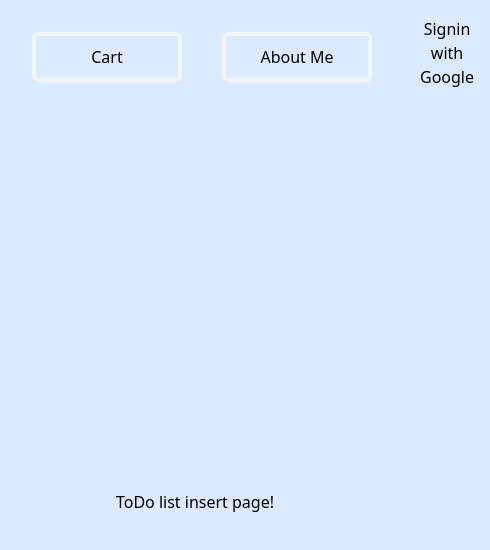
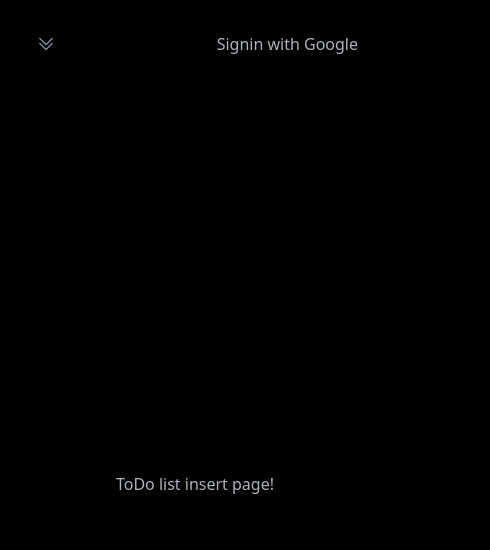
Before and after one commit to KyleMarco/nextjs-project, a Next.js app: page /todo/insert in a window 390 px wide. Shown: the top 550 px of the page, 490 px wide, since content can reach past the window. Built offline with nearby package versions, Linux system fonts and the light colour scheme; no server answers.

Commit message:
Added fixes to the UI navbar

```diff
--- a/package.json
+++ b/package.json
@@ -9,6 +9,7 @@
     "lint": "next lint"
   },
   "dependencies": {
+    "@headlessui/react": "^2.2.0",
     "@heroicons/react": "^2.2.0",
     "@reduxjs/toolkit": "^2.6.1",
     "@vercel/postgres": "^0.10.0",
--- a/src/app/(pages)/layout.tsx
+++ b/src/app/(pages)/layout.tsx
@@ -1,7 +1,8 @@
 // import NavLinks from "@/app/components/NavLinks";
 // import Link from "next/link";
 import { SignIn, SignOut } from "../components/login/auth-component";
-// import { ShoppingCartIcon, QueueListIcon, UserIcon } from '@heroicons/react/24/outline'
+import { Menu, MenuButton, MenuItem, MenuItems } from '@headlessui/react'
+import { ChevronDoubleDownIcon, HomeModernIcon } from '@heroicons/react/24/outline'
 import { auth } from "../../../auth";
 import Image from "next/image";
 import LinkButton from "../components/link-button";
@@ -13,32 +14,46 @@ export default async function Layout({ children }: { children: React.ReactNode }
 
   return (
     <div>
-      {/* <div className="grid gap-2 h-[100px] border-2 border-gray-400">
-        <div>
-          <svg xmlns="http://www.w3.org/2000/svg" fill="none" viewBox="0 0 24 24" strokeWidth={1.5} stroke="currentColor" className="size-6">
-            <path strokeLinecap="round" strokeLinejoin="round" d="M2.25 3h1.386c.51 0 .955.343 1.087.835l.383 1.437M7.5 14.25a3 3 0 0 0-3 3h15.75m-12.75-3h11.218c1.121-2.3 2.1-4.684 2.924-7.138a60.114 60.114 0 0 0-16.536-1.84M7.5 14.25 5.106 5.272M6 20.25a.75.75 0 1 1-1.5 0 .75.75 0 0 1 1.5 0Zm12.75 0a.75.75 0 1 1-1.5 0 .75.75 0 0 1 1.5 0Z" />
-          </svg>
+      <section className="flex sticky top-0">
+        <div className="hidden lg:flex items-center justify-center gap-2 p-6">
+          <HomeModernIcon className="h-8 w-8"/>
         </div>
-        <div>
-          <svg xmlns="http://www.w3.org/2000/svg" fill="none" viewBox="0 0 24 24" strokeWidth={1.5} stroke="currentColor" className="size-6">
-            <path strokeLinecap="round" strokeLinejoin="round" d="M2.25 3h1.386c.51 0 .955.343 1.087.835l.383 1.437M7.5 14.25a3 3 0 0 0-3 3h15.75m-12.75-3h11.218c1.121-2.3 2.1-4.684 2.924-7.138a60.114 60.114 0 0 0-16.536-1.84M7.5 14.25 5.106 5.272M6 20.25a.75.75 0 1 1-1.5 0 .75.75 0 0 1 1.5 0Zm12.75 0a.75.75 0 1 1-1.5 0 .75.75 0 0 1 1.5 0Z" />
-          </svg>
+        <div className="flex lg:hidden items-center justify-center gap-2 p-6 ">
+          <Menu as="div" className="relative inline-block items-center justify-center text-left">
+            <div>
+              <MenuButton className="inline-flex w-full justify-center gap-x-1.5 rounded-md px-3 py-2 text-sm font-semibold text-gray-900 ring-gray-300 ring-inset hover:bg-gray-50">
+                <ChevronDoubleDownIcon aria-hidden="true" className="-mr-1 size-5 text-gray-400" />
+              </MenuButton>
+            </div>
+
+            <MenuItems
+              transition
+              className="absolute z-10 mt-2 w-56 origin-top-right divide-y divide-gray-100 rounded-md ring-1 shadow-lg ring-gray/5 transition focus:outline-hidden data-closed:scale-95 data-closed:transform data-closed:opacity-0 data-enter:duration-100 data-enter:ease-out data-leave:duration-75 data-leave:ease-in"
+            >
+              <div className="py-1">
+                <MenuItem>
+                  <LinkButton label="Home" href="/home" />
+                </MenuItem>
+                <MenuItem>
+                  <LinkButton label="Cart" href="/cart" />
+                </MenuItem>
+                <MenuItem>
+                  <LinkButton label="About Me" href="/about" />
+                </MenuItem>
+              </div>
+            </MenuItems>
+          </Menu>
         </div>
-      </div> */}
-      <div className="flex sticky top-0">
-        <div className="flex grow gap-2 p-4">
+        <div className="hidden lg:flex grow items-center gap-2">
           <LinkButton label="Cart" href="/cart" />
-          {/* <ShoppingCartIcon className="size-6" /> */}
-          {/* <LinkButton label="ToDo list" href="/todo" /> */}
-          {/* <QueueListIcon className="size-6" /> */}
           <LinkButton label="About Me" href="/about" />
         </div>
-        <div className="flex items-center justify-center gap-4 p-4">
+        <div className="flex grow items-center justify-end gap-4 p-4">
           {session?.user ? (
             <div>
               {session?.user?.image &&
                 <div className="flex gap-4">
-                  {session.user.email}
+                  <span className="hidden lg:block">{session.user.email}</span>
                   <Image
                     className="rounded-full ring-2 ring-white"
                     width={25}
@@ -52,7 +67,7 @@ export default async function Layout({ children }: { children: React.ReactNode }
             </div>
           ) : <SignIn />}
         </div>
-      </div>
+      </section>
       <div>{children}</div>
     </div>
   );
--- a/src/app/components/link-button.tsx
+++ b/src/app/components/link-button.tsx
@@ -5,9 +5,11 @@ export default function LinkButton({ label, href }: { label: string, href: strin
     return (
         <Link href={href} className={
             classNames(
-              "flex items-center justify-center w-[150px] h-[50px] mb-2 text-center",
-              "border-4 border-gray-100 m-4 rounded-md",
-              "hover:bg-gray-100 hover:text-black"
+              "block",
+              "w-[150px] p-4",
+              "lg:text-center",
+              "rounded-md",
+              "hover:bg-[#d8dfe9cc] hover:text-black"
             )
           }> {label} </Link>
     )
--- a/src/app/components/login/auth-component.tsx
+++ b/src/app/components/login/auth-component.tsx
@@ -1,3 +1,4 @@
+import classNames from "classnames";
 import { signIn, signOut } from "../../../../auth";
 
 export const SignIn = () => {
@@ -8,7 +9,18 @@ export const SignIn = () => {
                 await signIn("google");
             }}
         >
-            <button type="submit">Signin with Google</button>
+            <button
+                type="submit"
+                className={
+                    classNames(
+                      "p-4",
+                      "rounded-md",
+                      "hover:bg-[#d8dfe9cc] hover:text-black"
+                    )
+                }
+            >
+                Signin with Google
+            </button>
         </form>
     )
 };
@@ -22,7 +34,18 @@ export const SignOut = () => {
                 }
             }
         >
-            <button type="submit">Sign Out</button>
+            <button
+                type="submit"
+                className={
+                    classNames(
+                      "p-4",
+                      "rounded-md",
+                      "hover:bg-[#d8dfe9cc] hover:text-black"
+                    )
+                }
+            >
+                Sign Out
+            </button>
         </form>
     )
 };
--- a/src/app/globals.css
+++ b/src/app/globals.css
@@ -1 +1,6 @@
 @import "tailwindcss";
+
+body {
+    background-color: black;
+    color: #d8dfe9cc;
+}
--- a/src/app/layout.tsx
+++ b/src/app/layout.tsx
@@ -22,7 +22,7 @@ export default async function RootLayout({
 
   return (
     <html lang="en">
-      <body className="bg-blue-100">
+      <body>
         <ReduxProvider>
           {children}
         </ReduxProvider>
```
Also changed, not shown: 1 other file (tests, documents, lock files or other folders).
